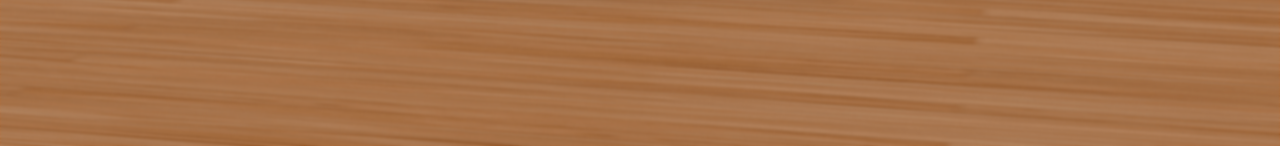
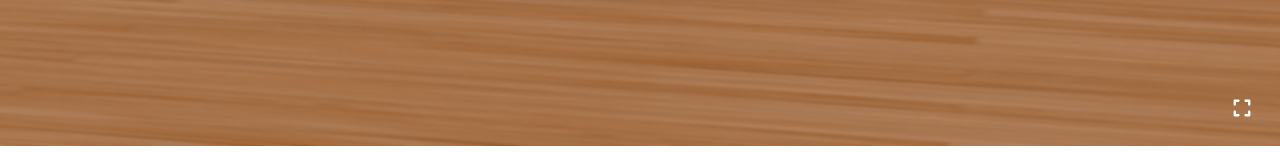
Before and after one commit to Joanne0119/Web_toyCantMove, a React (Vite) app: page / in a window 1280 px wide. Shown: the part 654-806 px from the top of the page. Built offline with nearby package versions, Linux system fonts and the light colour scheme.

Commit message:
add full screen toogle

```diff
--- a/src/App.jsx
+++ b/src/App.jsx
@@ -11,6 +11,7 @@ import Playing from './pages/Playing';
 import Award from './pages/Award';
 import Error from './pages/Error';
 import Navbar from './components/Navbar';
+import Footer from './components/Footer';
 
 
 function App() {
@@ -18,6 +19,7 @@ function App() {
     <GameProvider>
       <div className="flex flex-col h-screen"> {/* Full height container */}
         <Navbar />
+        <Footer />
         <div className="flex-1"> {/* Content area fills remaining space */}
           <Routes>
             <Route path="/" element={<EnterName />} />
--- /dev/null
+++ b/src/components/Footer.jsx
@@ -0,0 +1,28 @@
+import React, { useRef } from 'react';
+import { useFullscreen } from '../hooks/useFullScreen.jsx';
+
+const Footer = () => {
+    const [isFullscreen, toggleFullscreen] = useFullscreen(null);
+
+    return (
+        <div className='navbar absolute bottom-0 left-0 right-0 z-20 justify-end p-4'>
+            <button
+                id="fullscreen-btn"
+                onClick={toggleFullscreen}
+                style={{ padding: '10px', fontSize: '16px' }}
+            >
+                {isFullscreen ? (
+                    <svg xmlns="http://www.w3.org/2000/svg" viewBox="0 0 640 640" fill="white" strokeWidth={1.8} stroke="white" className="w-6 h-6">
+                        <path d="M256 128C256 110.3 241.7 96 224 96C206.3 96 192 110.3 192 128L192 192L128 192C110.3 192 96 206.3 96 224C96 241.7 110.3 256 128 256L224 256C241.7 256 256 241.7 256 224L256 128zM128 384C110.3 384 96 398.3 96 416C96 433.7 110.3 448 128 448L192 448L192 512C192 529.7 206.3 544 224 544C241.7 544 256 529.7 256 512L256 416C256 398.3 241.7 384 224 384L128 384zM448 128C448 110.3 433.7 96 416 96C398.3 96 384 110.3 384 128L384 224C384 241.7 398.3 256 416 256L512 256C529.7 256 544 241.7 544 224C544 206.3 529.7 192 512 192L448 192L448 128zM416 384C398.3 384 384 398.3 384 416L384 512C384 529.7 398.3 544 416 544C433.7 544 448 529.7 448 512L448 448L512 448C529.7 448 544 433.7 544 416C544 398.3 529.7 384 512 384L416 384z"/>
+                    </svg>
+                ) : (
+                    <svg xmlns="http://www.w3.org/2000/svg" viewBox="0 0 640 640" fill="white" strokeWidth={1.8} stroke="white" className="w-6 h-6">
+                        <path d="M128 96C110.3 96 96 110.3 96 128L96 224C96 241.7 110.3 256 128 256C145.7 256 160 241.7 160 224L160 160L224 160C241.7 160 256 145.7 256 128C256 110.3 241.7 96 224 96L128 96zM160 416C160 398.3 145.7 384 128 384C110.3 384 96 398.3 96 416L96 512C96 529.7 110.3 544 128 544L224 544C241.7 544 256 529.7 256 512C256 494.3 241.7 480 224 480L160 480L160 416zM416 96C398.3 96 384 110.3 384 128C384 145.7 398.3 160 416 160L480 160L480 224C480 241.7 494.3 256 512 256C529.7 256 544 241.7 544 224L544 128C544 110.3 529.7 96 512 96L416 96zM544 416C544 398.3 529.7 384 512 384C494.3 384 480 398.3 480 416L480 480L416 480C398.3 480 384 494.3 384 512C384 529.7 398.3 544 416 544L512 544C529.7 544 544 529.7 544 512L544 416z"/>
+                    </svg>
+                )}
+            </button>
+        </div>
+    )
+}
+
+export default Footer
--- /dev/null
+++ b/src/hooks/useFullScreen.jsx
@@ -0,0 +1,92 @@
+import { useState, useLayoutEffect } from 'react';
+
+// 輔助函數：取得不同瀏覽器的 fullscreenElement
+function getFullscreenElement() {
+  return document.fullscreenElement ||
+         document.webkitFullscreenElement ||
+         document.mozFullScreenElement ||
+         document.msFullscreenElement;
+}
+
+// 輔助函數：請求全螢幕
+function requestFullscreen(element) {
+  if (element.requestFullscreen) {
+    element.requestFullscreen();
+  } else if (element.webkitRequestFullscreen) {
+    element.webkitRequestFullscreen();
+  } else if (element.mozRequestFullScreen) {
+    element.mozRequestFullScreen();
+  } else if (element.msRequestFullscreen) {
+    element.msRequestFullscreen();
+  }
+}
+
+// 輔助函數：退出全螢幕
+function exitFullscreen() {
+  if (document.exitFullscreen) {
+    document.exitFullscreen();
+  } else if (document.webkitExitFullscreen) {
+    document.webkitExitFullscreen();
+  } else if (document.mozCancelFullScreen) {
+    document.mozCancelFullScreen();
+  } else if (document.msExitFullscreen) {
+    document.msExitFullscreen();
+  }
+}
+
+/**
+ * 監控和切換全螢幕模式的 Hook
+ * @param {React.RefObject<HTMLElement>} ref - 你想要全螢幕的元素的 ref
+ */
+export function useFullscreen(ref) {
+  const [isFullscreen, setIsFullscreen] = useState(!!getFullscreenElement());
+
+  // 監聽全螢幕變化事件 (例如按 Esc 鍵)
+  useLayoutEffect(() => {
+    function onFullscreenChange() {
+      setIsFullscreen(!!getFullscreenElement());
+    }
+
+    // 監聽各種瀏覽器的事件名稱
+    document.addEventListener('fullscreenchange', onFullscreenChange);
+    document.addEventListener('webkitfullscreenchange', onFullscreenChange);
+    document.addEventListener('mozfullscreenchange', onFullscreenChange);
+    document.addEventListener('MSFullscreenChange', onFullscreenChange);
+
+    return () => {
+      document.removeEventListener('fullscreenchange', onFullscreenChange);
+      document.removeEventListener('webkitfullscreenchange', onFullscreenChange);
+      document.removeEventListener('mozfullscreenchange', onFullscreenChange);
+      document.removeEventListener('MSFullscreenChange', onFullscreenChange);
+    };
+  }, []);
+
+  // 切換全螢幕的函數
+  const toggleFullscreen = async () => {
+    // 1. 如果 ref 存在，就用 ref.current；否則，就用 document.documentElement
+    const element = ref?.current || document.documentElement;
+
+    if (isFullscreen) {
+      await exitFullscreen();
+      // 退出全螢幕時嘗試解除螢幕鎖定 (如果有的話)
+      if (screen.orientation && screen.orientation.unlock) {
+        screen.orientation.unlock();
+      }
+    } else {
+      // 2. 這裡使用我們剛才定義的 element
+      await requestFullscreen(element);
+
+      // 進入全螢幕後，嘗試鎖定為橫向
+      // 這是你的遊戲遙控器很可能需要的功能
+      try {
+        if (screen.orientation && screen.orientation.lock) {
+          await screen.orientation.lock('landscape');
+        }
+      } catch (err) {
+        console.warn('無法鎖定螢幕方向:', err);
+      }
+    }
+};
+
+  return [isFullscreen, toggleFullscreen];
+}
```
